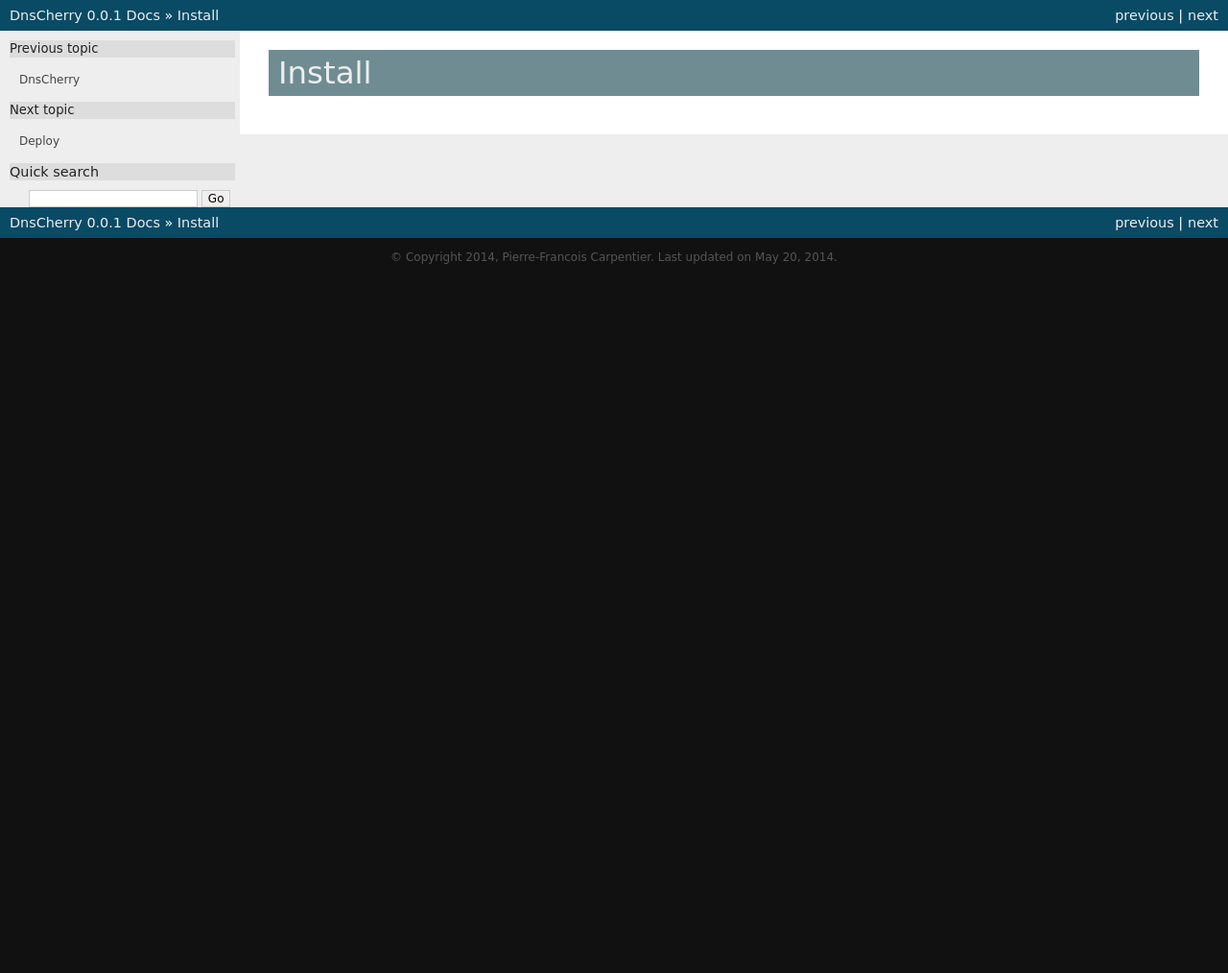
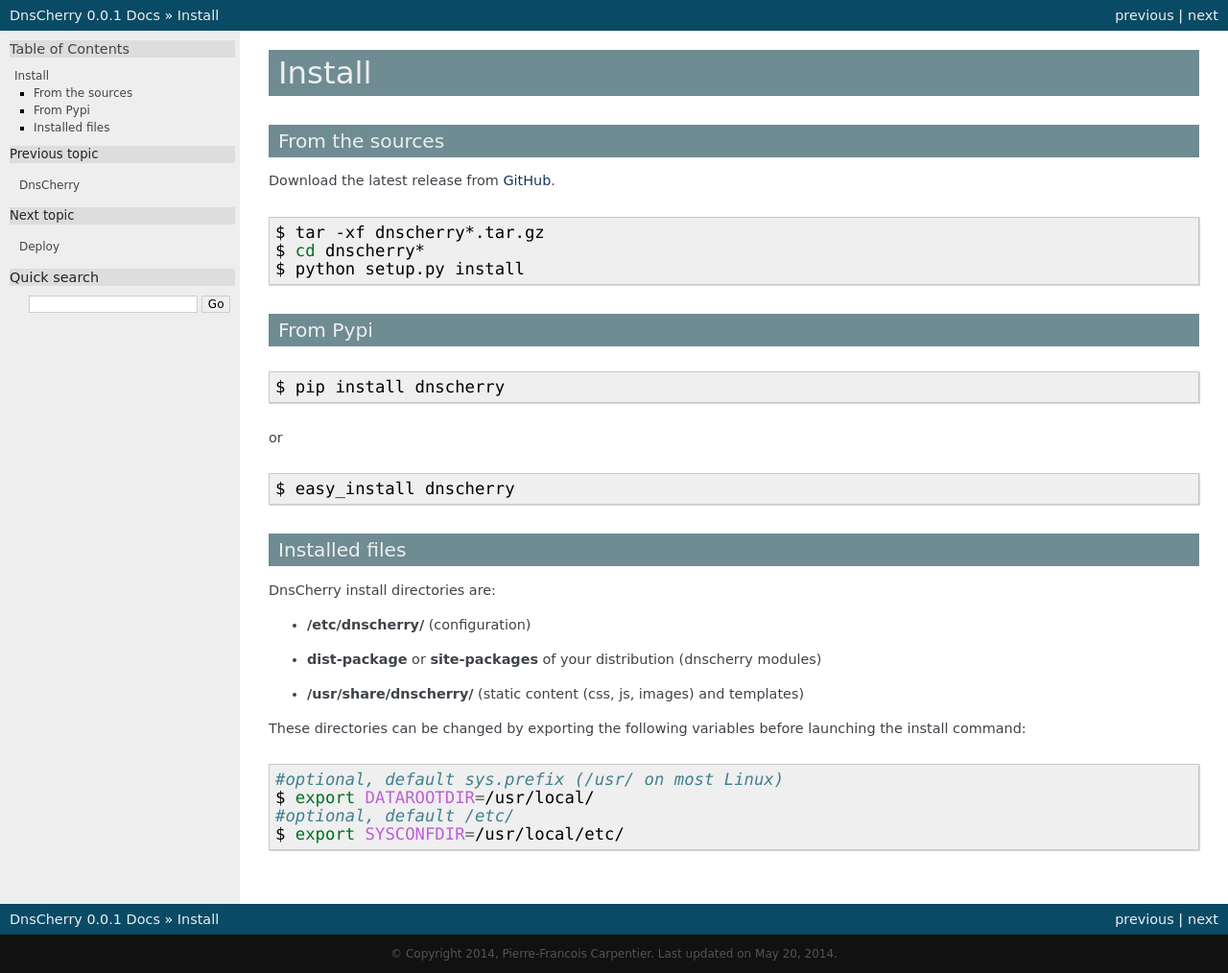
Before and after one commit to kakwa/dnscherry, a Sphinx documentation site: the page built from docs/install.rst, in a window 1280 px wide. Shown: the whole page at 96% size. Built offline with Sphinx 7.4.7, drawn with Linux system fonts in a browser that asks for light colours; before the commit the page ends 900 px from its top, so only the background shows below that.

Commit message:
adding the install section

```diff
--- a/docs/install.rst
+++ b/docs/install.rst
@@ -1,2 +1,44 @@
 Install
 =======
+
+From the sources
+----------------
+
+Download the latest release from `GitHub <https://github.com/kakwa/dnscherry/releases>`_.
+
+.. sourcecode:: bash
+
+    $ tar -xf dnscherry*.tar.gz
+    $ cd dnscherry*
+    $ python setup.py install
+
+From Pypi
+---------
+
+.. sourcecode:: bash
+
+    $ pip install dnscherry
+
+or
+
+.. sourcecode:: bash
+
+    $ easy_install dnscherry
+
+Installed files
+---------------
+
+DnsCherry install directories are:
+
+* **/etc/dnscherry/** (configuration)
+* **dist-package** or **site-packages** of your distribution (dnscherry modules)
+* **/usr/share/dnscherry/** (static content (css, js, images) and templates)
+
+These directories can be changed by exporting the following variables before launching the install command:
+
+.. sourcecode:: bash
+
+    #optional, default sys.prefix (/usr/ on most Linux)
+    $ export DATAROOTDIR=/usr/local/
+    #optional, default /etc/
+    $ export SYSCONFDIR=/usr/local/etc/
```
